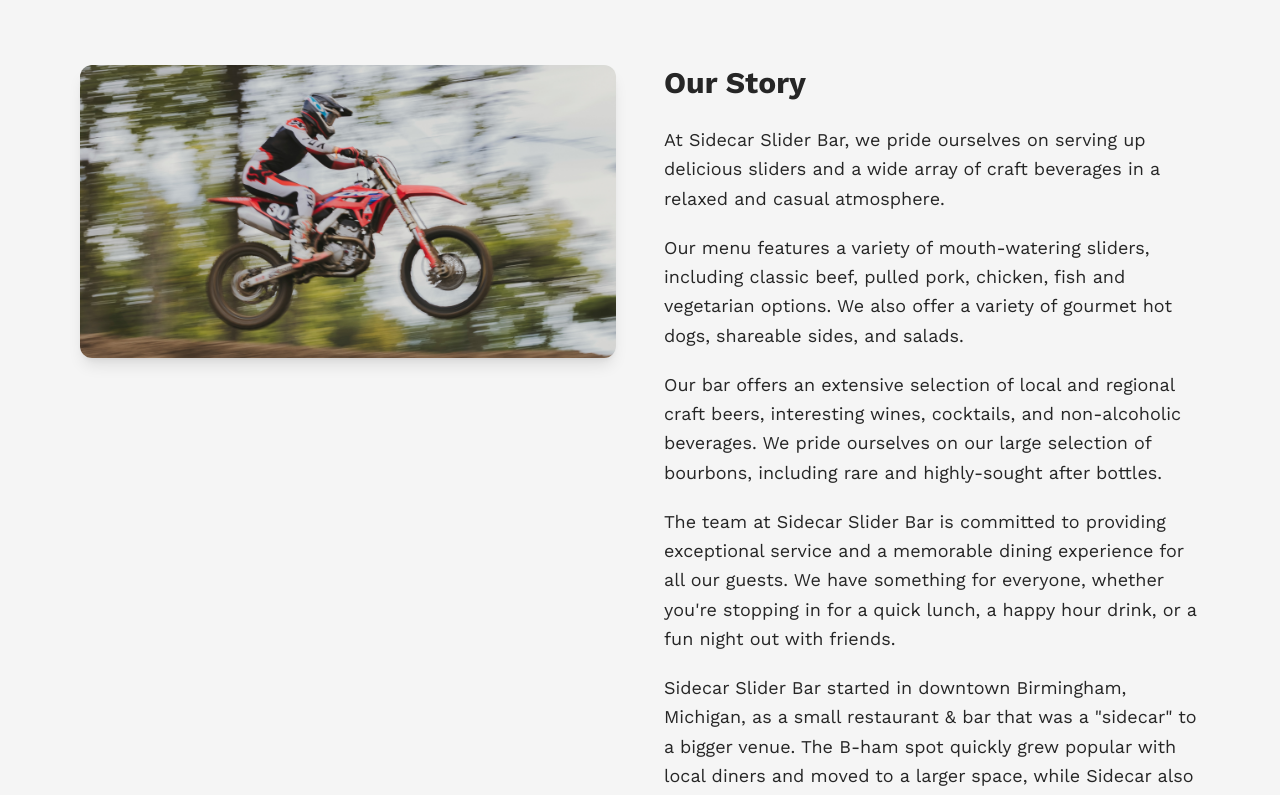
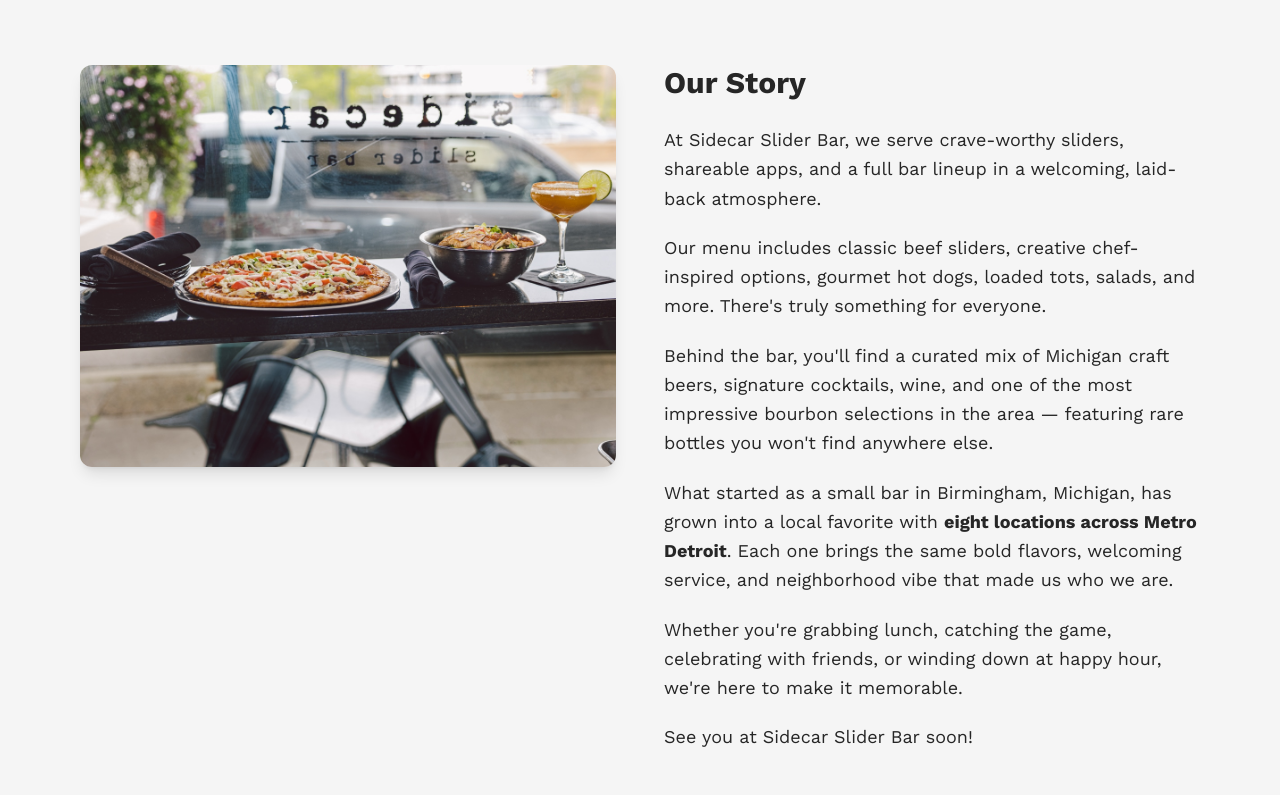
Before and after one commit to AaronRDurant/sidecar-slider-bar, a Next.js app: page /about in a window 1280 px wide. Shown: the part 600-1395 px from the top of the page. Built offline with nearby package versions, Linux system fonts and the light colour scheme.

Commit message:
Finalize About page images and content

```diff
--- a/src/app/about/page.tsx
+++ b/src/app/about/page.tsx
@@ -8,8 +8,8 @@ export default function AboutPage() {
       {/* Hero Section */}
       <section className="relative h-[60vh] w-full overflow-hidden">
         <Image
-          src="/images/moto-sidecar-placeholder.jpg"
-          alt="Interior of Sidecar Slider Bar"
+          src="/images/Sidecar-Slider-Bar-sliders-menu.jpg"
+          alt="A collection of Sidecar Slider Bar sliders on a restaurant bar"
           fill
           className="object-cover"
           priority
@@ -26,8 +26,8 @@ export default function AboutPage() {
       <section className="max-w-6xl mx-auto px-4 py-20 grid md:grid-cols-2 gap-12 items-start">
         <div>
           <Image
-            src="/images/moto-sidecar-placeholder.jpg"
-            alt="Sidecar Slider Bar Sign"
+            src="/images/Sidecar-Slider-Bar-pizza-street-view.jpg"
+            alt="Sidecar Slider Bar street view with pizza"
             width={800}
             height={600}
             className="rounded-xl shadow-lg object-cover w-full h-auto"
@@ -37,39 +37,33 @@ export default function AboutPage() {
           <h2 className="text-3xl font-bold mb-6">Our Story</h2>
           <div className="space-y-5 text-lg leading-relaxed">
             <p>
-              At Sidecar Slider Bar, we pride ourselves on serving up delicious
-              sliders and a wide array of craft beverages in a relaxed and
-              casual atmosphere.
+              At Sidecar Slider Bar, we serve crave-worthy sliders, shareable
+              apps, and a full bar lineup in a welcoming, laid-back atmosphere.
             </p>
             <p>
-              Our menu features a variety of mouth-watering sliders, including
-              classic beef, pulled pork, chicken, fish and vegetarian options.
-              We also offer a variety of gourmet hot dogs, shareable sides, and
-              salads.
+              Our menu includes classic beef sliders, creative chef-inspired
+              options, gourmet hot dogs, loaded tots, salads, and more.
+              There&apos;s truly something for everyone.
             </p>
             <p>
-              Our bar offers an extensive selection of local and regional craft
-              beers, interesting wines, cocktails, and non-alcoholic beverages.
-              We pride ourselves on our large selection of bourbons, including
-              rare and highly-sought after bottles.
+              Behind the bar, you&apos;ll find a curated mix of Michigan craft
+              beers, signature cocktails, wine, and one of the most impressive
+              bourbon selections in the area — featuring rare bottles you
+              won&apos;t find anywhere else.
             </p>
             <p>
-              The team at Sidecar Slider Bar is committed to providing
-              exceptional service and a memorable dining experience for all our
-              guests. We have something for everyone, whether you&apos;re
-              stopping in for a quick lunch, a happy hour drink, or a fun night
-              out with friends.
+              What started as a small bar in Birmingham, Michigan, has grown
+              into a local favorite with{" "}
+              <strong>eight locations across Metro Detroit</strong>. Each one
+              brings the same bold flavors, welcoming service, and neighborhood
+              vibe that made us who we are.
             </p>
             <p>
-              Sidecar Slider Bar started in downtown Birmingham, Michigan, as a
-              small restaurant &amp; bar that was a &quot;sidecar&quot; to a
-              bigger venue. The B-ham spot quickly grew popular with local
-              diners and moved to a larger space, while Sidecar also grew to new
-              locations in southeast Michigan. With six locations (and more on
-              the way!) we hope to see you at a Sidecar Slider Bar near you
-              soon.
+              Whether you&apos;re grabbing lunch, catching the game, celebrating
+              with friends, or winding down at happy hour, we&apos;re here to
+              make it memorable.
             </p>
-            <p>Cheers!</p>
+            <p>See you at Sidecar Slider Bar soon!</p>
           </div>
         </div>
       </section>
```
Also changed, not shown: public/images/Sidecar-Slider-Bar-pizza-street-view.jpg (added), public/images/Sidecar-Slider-Bar-sliders-menu.jpg (added).
